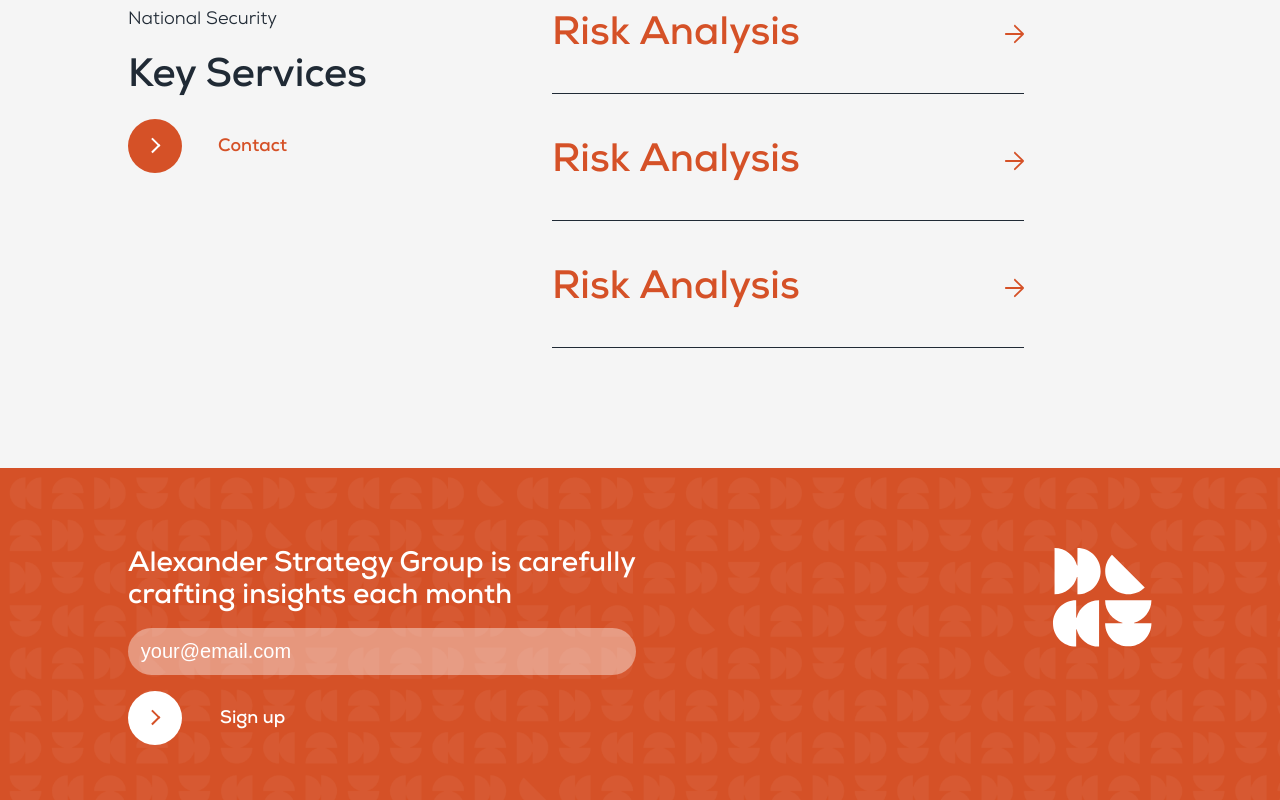
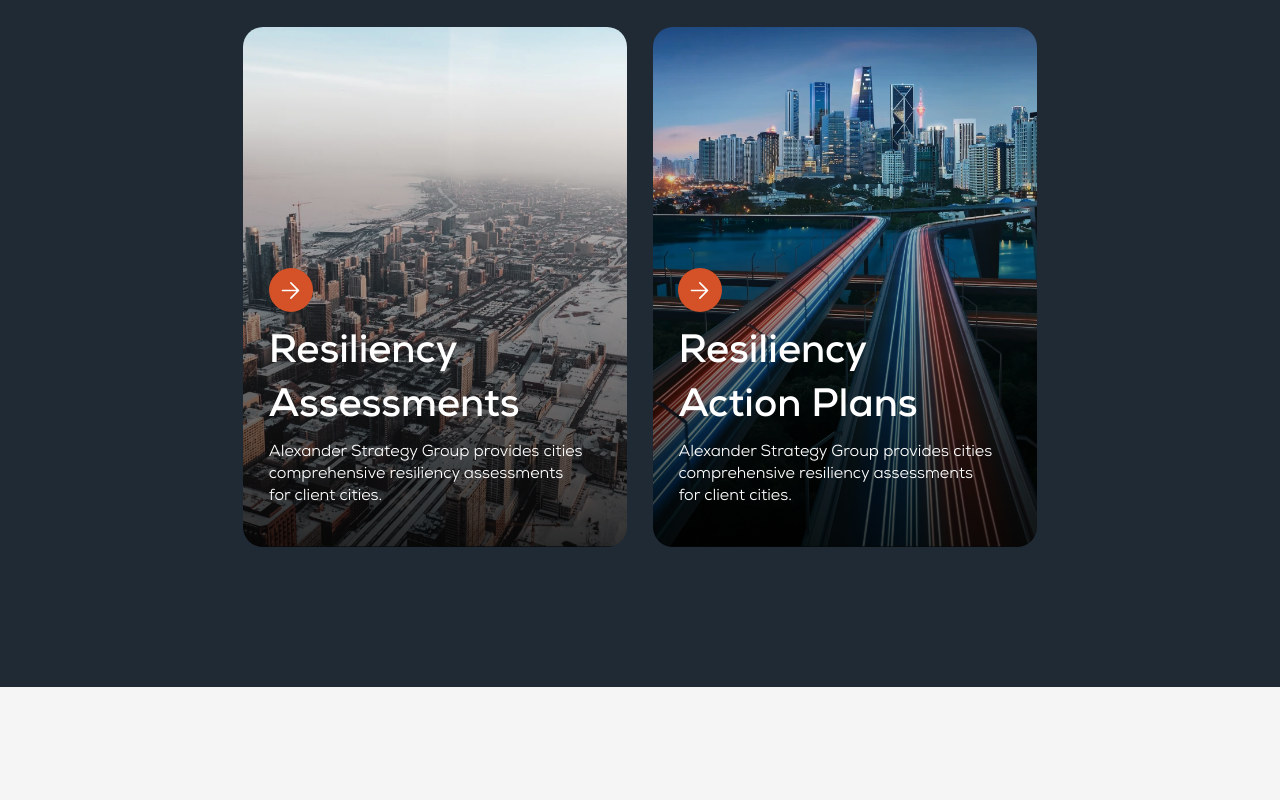
Before and after one commit to Novadigital-fr/ASG, a Nuxt app: page /city_resilience in a window 1280 px wide. Shown: the part 2200-3000 px from the top of the page. Built offline with nearby package versions, Linux system fonts and the light colour scheme.

Commit message:
page service

```diff
--- a/assets/css/base.scss
+++ b/assets/css/base.scss
@@ -118,6 +118,13 @@
 	font-size: 1em;
 	line-height: 26px;
 }
+.content_small{
+	font-family: 'Nexa';
+font-style: normal;
+font-weight: 400;
+font-size: 16px;
+line-height: 22px;
+}
 .orange {
 	color: var(--color-orange);
 }
--- a/components/HomeHeader.vue
+++ b/components/HomeHeader.vue
@@ -60,7 +60,6 @@
       rgba(32, 42, 53, 0.87) 100%
     ),
     url("../assets/img/Img_HP/alexander_strategy_group_homepage.webp");
-    background-color: #202a35;
   display: flex;
   flex-direction: column;
   align-items: center;
@@ -109,9 +108,8 @@
   }
   h4 {
     color: var(--color-orange);
-    z-index: 1000;
+    z-index: 1000 !important;
     animation: soustitle 4s;
-
     @keyframes soustitle {
       0% {
         opacity: 0;
--- a/components/TheHeader.vue
+++ b/components/TheHeader.vue
@@ -33,7 +33,7 @@
               </ul>
             </li>
             <li class="link link--metis">
-              <NuxtLink to="/">Expertise</NuxtLink>
+              <NuxtLink to="/expertise">Expertise</NuxtLink>
             </li>
             <li class="link link--metis">
               <NuxtLink to="/contact">Contact</NuxtLink>
--- /dev/null
+++ b/components/serv/Image.vue
@@ -0,0 +1,168 @@
+<template>
+  <div class="contenu-global">
+    <div class="carte carte1">
+      <div class="carte_title">
+      <img class="icone" src="../../assets/img/fleche_fond.svg" alt="">
+        <h2>Resiliency Assessments</h2>
+        <p class="issou content_small">
+          Alexander Strategy Group provides cities comprehensive resiliency
+          assessments for client cities.
+        </p>
+      </div>
+      <div class="description">
+        <p class="chancla content_small">
+          Our team takes an integrated approach, focusing on sustainability,
+          livability, environment, resilience, fiscal impact, public health, and
+          growth to guide our urban planning strategies.
+        </p>
+        <p class="chancla content_small">
+          We are a data-first, technology-oriented firm that helps build happy,
+          healthy, and long-standing communities.
+        </p>
+      </div>
+    </div>
+    <div class="carte carte2">
+      <div class="carte_title2">
+        <img class="icone2" src="../../assets/img/fleche_fond.svg" alt="">
+        <h2>Resiliency Action Plans</h2>
+        <p class="issou content_small">
+          Alexander Strategy Group provides cities comprehensive resiliency
+          assessments for client cities.
+        </p>
+      </div>
+      <div class="description2">
+        <p class="chancla2 content_small">
+          Cracking down on white collar crimes requires both establishing rules
+          and regulations to protect individuals and corporations from financial
+          crimes and injustices and enforcing them.
+        </p>
+        <p class="chancla2 content_small">
+          Alexander Strategy Group equips policymakers with the tools and
+          capabilities necessary to detect, prevent, and respond to white collar
+          crimes.
+        </p>
+      </div>
+    </div>
+  </div>
+</template>
+
+<script>
+export default {
+  mounted() {
+    const icone = document.querySelector(".icone");
+    const icone2 = document.querySelector(".icone2");
+
+    const carte = document.querySelector(".carte1");
+    const description = document.querySelector(".description");
+    const cartTitle = document.querySelector(".carte_title");
+    const p = document.querySelector(".carte1 .issou");
+    carte.addEventListener("mouseover", () => {
+      description.style.bottom = "2vh";
+      cartTitle.style.bottom = "20vh";
+      icone.style.transform = "rotate(0deg)";
+    });
+    carte.addEventListener("mouseout", () => {
+      description.style.bottom = "-200px";
+      cartTitle.style.bottom = "5vh";
+      icone.style.transform = "rotate(-45deg)";
+
+    });
+    /* */
+    const carte2 = document.querySelector(".carte2");
+    const description2 = document.querySelector(".description2");
+    const cartTitle2 = document.querySelector(".carte_title2");
+
+    carte2.addEventListener("mouseover", () => {
+      description2.style.bottom = "2vh";
+      cartTitle2.style.bottom = "20vh";
+      icone2.style.transform = "rotate(0deg)";
+
+    });
+    carte2.addEventListener("mouseout", () => {
+      description2.style.bottom = "-200px";
+      cartTitle2.style.bottom = "5vh";
+      icone2.style.transform = "rotate(-45deg)";
+
+    });
+  },
+};
+</script>
+
+<style lang="scss" scoped>
+.contenu-global,
+.contenu-globa2 {
+  width: 100%;
+  height: 100vh;
+  display: flex;
+  align-items: center;
+  justify-content: center;
+  background-color: var(--color-bg-dark);
+}
+.carte {
+  background-size: cover;
+  background-position: center center;
+  width: 30vw;
+  height: 65vh;
+  position: relative;
+  overflow: hidden;
+  transition: all 0.5s;
+  border-radius: 20px;
+  margin: 0 1vw;
+
+  .carte_title, .carte_title2 {
+    width: 25vw;
+    margin: 0 2vw;
+    transition: all 0.5s;
+    position: absolute;
+    bottom: 5vh;
+
+    h2{
+        margin: 1vh 0;
+    }
+    .icone, .icone2{
+        transition: 0.5s;
+    }
+
+  }
+}
+.carte1 {
+  background-image: linear-gradient(
+      180deg,
+      rgba(0, 0, 0, 0) 9.25%,
+      rgba(0, 0, 0, 0.8) 100%
+    ),
+    url("/img/Img_City_Resilience/alexander_strategy_group_services_urban_planning_resiliency_assesment.webp");
+}
+.carte2 {
+  background-image: linear-gradient(
+      180deg,
+      rgba(0, 0, 0, 0) 9.25%,
+      rgba(0, 0, 0, 0.8) 100%
+    ),
+    url("/img/Img_City_Resilience/alexander_strategy_group_services_urban_planning_resiliency_plan.webp");
+}
+
+.carte:hover {
+  width: 60vw;
+}
+.carte2:hover {
+  width: 60vw;
+}
+.description,
+.description2 {
+  display: flex;
+  justify-content: space-between;
+  margin: 0 2vw;
+  position: absolute;
+  bottom: -200px;
+  transition: all 0.5s;
+  border-top: 1px solid white;
+  padding-top: 15px;
+  width: 55vw;
+
+  p {
+    width: 26vw;
+  }
+}
+
+</style>
--- a/components/serv/KeyServ.vue
+++ b/components/serv/KeyServ.vue
@@ -7,40 +7,95 @@
     </div>
     <div class="right">
       <details>
-        <summary> <h2 class="orange"> Risk Analysis</h2><img class="fleche" src="../../assets/img/fleche.svg" alt=""> </summary>
+        <summary>
+          <h2 class="orange">Message Development</h2>
+          <img class="fleche" src="../../assets/img/fleche.svg" alt="" />
+        </summary>
+        <p class="content_small">
         To mitigate risk, one must understand where the threats emanate. Our
         experts provide a 360 degree understanding of the national security
         risks that companies or communities face. From state actors, to
         terrorist groups, to cyber risks, Alexander Strategy Group takes a
         holistic approach to risk analysis to ensure that our clients are able
         to detect, deter, prevent, and respond to evolving threats.
+      </p>
       </details>
       <details>
-        <summary> <h2 class="orange"> Risk Analysis</h2><img class="fleche" src="../../assets/img/fleche.svg" alt=""> </summary>
-        Security depends on intelligence. Utilizing open and closed source intelligence and deep global relationships, Alexander Strategy Group produces timely intelligence reports on the most pressing threats they face, ranging from those emanating from terrorist groups, cyberattackers, and hostile nation-states. Alexander Strategy Group’s intelligence products enable clients to be aware of threats before they materialize.
+        <summary>
+          <h2 class="orange">Strategic Planning</h2>
+          <img class="fleche" src="../../assets/img/fleche.svg" alt="" />
+        </summary>
+        <p class="content_small">
+        To mitigate risk, one must understand where the threats emanate. Our
+        experts provide a 360 degree understanding of the national security
+        risks that companies or communities face. From state actors, to
+        terrorist groups, to cyber risks, Alexander Strategy Group takes a
+        holistic approach to risk analysis to ensure that our clients are able
+        to detect, deter, prevent, and respond to evolving threats.
+      </p>
       </details>
       <details>
-        <summary> <h2 class="orange"> Risk Analysis</h2><img class="fleche" src="../../assets/img/fleche.svg" alt=""> </summary>
-        Risk analysis and intelligence is only beneficial if organizations and governments have policies and strategies in place to utilize such information. Alexander Strategy Group provides policy evaluation and development to ensure our end users have comprehensive policies to defend against a variety of security threats, including cyberattacks, terrorism, white collar crime, chemical, biological, radiological and nuclear threats, and more. These policies enable policymakers to implement a security-first approach that keeps communities safe.
+        <summary>
+          <h2 class="orange">Press Relations</h2>
+          <img class="fleche" src="../../assets/img/fleche.svg" alt="" />
+        </summary>
+        <p class="content_small">
+        To mitigate risk, one must understand where the threats emanate. Our
+        experts provide a 360 degree understanding of the national security
+        risks that companies or communities face. From state actors, to
+        terrorist groups, to cyber risks, Alexander Strategy Group takes a
+        holistic approach to risk analysis to ensure that our clients are able
+        to detect, deter, prevent, and respond to evolving threats.
+      </p>
+      </details>
+      <details>
+        <summary>
+          <h2 class="orange">Crisis Communications</h2>
+          <img class="fleche" src="../../assets/img/fleche.svg" alt="" />
+        </summary>
+        <p class="content_small">
+        To mitigate risk, one must understand where the threats emanate. Our
+        experts provide a 360 degree understanding of the national security
+        risks that companies or communities face. From state actors, to
+        terrorist groups, to cyber risks, Alexander Strategy Group takes a
+        holistic approach to risk analysis to ensure that our clients are able
+        to detect, deter, prevent, and respond to evolving threats.
+      </p>
+      </details>
+      <details>
+        <summary>
+          <h2 class="orange">Creative</h2>
+          <img class="fleche" src="../../assets/img/fleche.svg" alt="" />
+        </summary>
+        <p class="content_small">
+        To mitigate risk, one must understand where the threats emanate. Our
+        experts provide a 360 degree understanding of the national security
+        risks that companies or communities face. From state actors, to
+        terrorist groups, to cyber risks, Alexander Strategy Group takes a
+        holistic approach to risk analysis to ensure that our clients are able
+        to detect, deter, prevent, and respond to evolving threats.
+      </p>
       </details>
     </div>
   </div>
 </template>
 
 <script setup>
-
 onMounted(() => {
-  const sums = document.querySelectorAll('summary');
-
-  sums.forEach(sum => {
-    sum.addEventListener('click', function(e) {
-      const flech = e.currentTarget.closest('details').querySelector('.fleche');
-      flech.style.transform = 'rotate(45deg)';
-      flech.style.transition = '0.5s';
+  const sums = document.querySelectorAll("summary");
+  sums.forEach((sum) => {
+    sum.addEventListener("click", function (e) {
+      const flech = e.currentTarget.closest("details").querySelector(".fleche");
+      if (flech.style.transform === "rotate(45deg)") {
+        flech.style.transform = "rotate(0deg)";
+        flech.style.transition = "0.3s";
+      } else {
+        flech.style.transform = "rotate(45deg)";
+        flech.style.transition = "0.3s";
+      }
     });
   });
 });
-
 </script>
 
 <style lang="scss" scoped>
@@ -48,33 +103,34 @@
   color: var(--color-bg-dark);
   display: flex;
   margin: 10vh 0;
-  .left{
+  .left {
     width: 40%;
-    padding: 5vh 0 0 10vw;
+    padding: 5vh 0 0 15vw;
 
-    h2{
+    h2 {
       margin: 2vh 0;
     }
   }
-  .right{
+  .right {
     width: 60%;
     padding: 0 20vw 0 5vh;
 
-
-    summary{
+    summary {
       list-style: none;
       padding-bottom: 2vh;
       display: flex;
       justify-content: space-between;
     }
+    p{
+      margin-top: 2vh;
+    }
 
-    details{
+    details {
       margin: 5vh 0;
-        padding-bottom: 2vh;
+      padding-bottom: 3vh;
       border-bottom: solid 1px var(--color-bg-dark);
     }
 
   }
-
 }
 </style>
--- a/pages/city_resilience.vue
+++ b/pages/city_resilience.vue
@@ -26,6 +26,8 @@
       logo="/img/Services_Icons/alexander_strategy_group_services_city_resilience.svg"
       text="Alexander Strategy Group understands the importance of developing resiliency in every aspect of urban development."
     />
+
+    <ServImage/>
 
     <ServKeyServ/>
   </div>
```
Also changed, not shown: components/Expertise/Degrade.vue (added, +77 -0 lines), components/Expertise/Hero.vue (added, +39 -0 lines), pages/expertise.vue (added, +14 -0 lines), assets/img/Img_Expertise/degrade.png (added), assets/img/fleche_fond.svg (added). Lines whose indentation alone changed are shown as unchanged.
